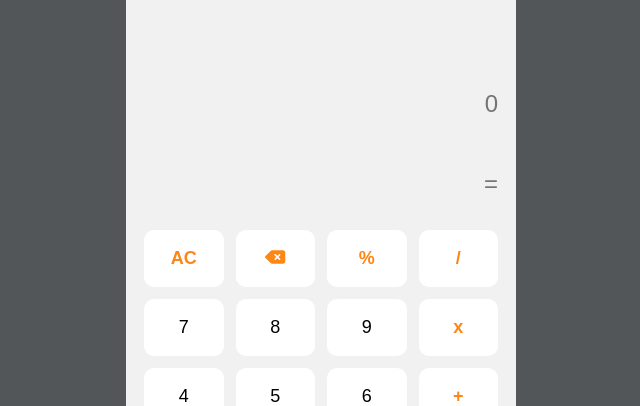
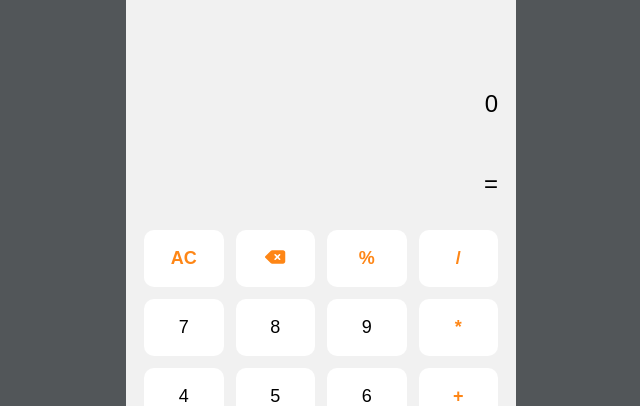
Before and after one commit to ZlatinZlatinov/Reactive-Calculator, a React (Vite) app in the folder client/: page / in a window 1280 px wide. Shown: the part 228-634 px from the top of the page, without its empty margins (319-959 px from the left). Built offline with nearby package versions, Linux system fonts and the light colour scheme.

Commit message:
well it works, but not as expected

```diff
--- a/client/src/components/Section-Container/Output.jsx
+++ b/client/src/components/Section-Container/Output.jsx
@@ -1,8 +1,22 @@
-export default function Output() {
+import { useState } from "react";
+
+export default function Output({ curr, output }) {
+    const [inputValue, setInputValue] = useState(curr);
+    const [outputValue, setOutputValue] = useState(output);
+
     return (
         <section className="output">
-            <input type="text" className="initial-input" placeholder="0" />
-            <input type="text" className="result" placeholder="=" />
+            <input type="text"
+                className="initial-input"
+                placeholder="0"
+                onChange={(e) => setInputValue(curr)}
+                value={curr} />
+
+            <input type="text"
+                className="result"
+                onChange={(e) => setInputValue(output)}
+                value={output}
+                placeholder="=" />
         </section>
     );
 }
--- a/client/src/components/Section-Container/SectionButtons.jsx
+++ b/client/src/components/Section-Container/SectionButtons.jsx
@@ -1,7 +1,7 @@
 import { buttonsArray } from "./buttonsArray";
 import SingleButton from "./SingleButton";
 
-export default function SectionButtons() {
+export default function SectionButtons({updateResult}) {
     return (
         <section className="buttons-container">
             {buttonsArray.map((btn) => {
@@ -10,7 +10,9 @@ export default function SectionButtons() {
                         key={btn.id}
                         className={btn.className}
                         value={btn.value}
-                        iTag={btn.iTag}>
+                        iTag={btn.iTag}
+                        updateResult={updateResult}
+                        >
                     </SingleButton>);
             })}
         </section>
--- a/client/src/components/Section-Container/SectionContainer.jsx
+++ b/client/src/components/Section-Container/SectionContainer.jsx
@@ -1,14 +1,43 @@
 import Output from "./Output";
 import SectionButtons from "./SectionButtons";
 
+import { useState } from "react";
+
 export default function SectionContainer() {
+    const [result, setResult] = useState("0");
+    const [output, setOutput] = useState("=");
+
+    function updateResult(value) {
+        switch (value) {
+            case 'AC':
+                setResult("0");
+                setOutput("=");
+                return;
+            case "":
+                setResult(old => old.slice(0, old.length - 1));
+                return;
+            case '=':
+                setResult(old => eval(old));
+                setOutput("=" + eval(result));
+                return;
+            case '%':
+                setResult(old => old / 100);
+                return;
+        }
+
+        if (result === "0") {
+            setResult(value);
+        } else {
+            setResult(old => old + value);
+        }
+    }
     return (
         <div className="section-container">
             {/*<!--Output-->*/}
-            <Output/>
+            <Output curr={result} output={output} />
 
             {/* <!--Section Buttons--> */}
-            <SectionButtons/>
+            <SectionButtons updateResult={updateResult} />
         </div>
     );
 }
--- a/client/src/components/Section-Container/SingleButton.jsx
+++ b/client/src/components/Section-Container/SingleButton.jsx
@@ -4,13 +4,17 @@ import { faDeleteLeft, faArrowsRotate } from "@fortawesome/free-solid-svg-icons"
 export default function SingleButton({
     className,
     value,
-    iTag
+    iTag,
+    updateResult
 }) {
     return (
-        <button className={className}>{value ? value :
+        <button
+            className={className}
+            onClick={() => updateResult(value)}
+        >{value ? value :
             <FontAwesomeIcon icon={
                 iTag == "faDeleteLeft" ? faDeleteLeft : faArrowsRotate
             } />
-        }</button>
+            }</button>
     );
 }
--- a/client/src/components/Section-Container/buttonsArray.js
+++ b/client/src/components/Section-Container/buttonsArray.js
@@ -43,7 +43,7 @@ export const buttonsArray = [
     },
     {
         id: 8,
-        value: "x",
+        value: "*",
         className: "btn orange-text",
         iTag: ""
     },
```
